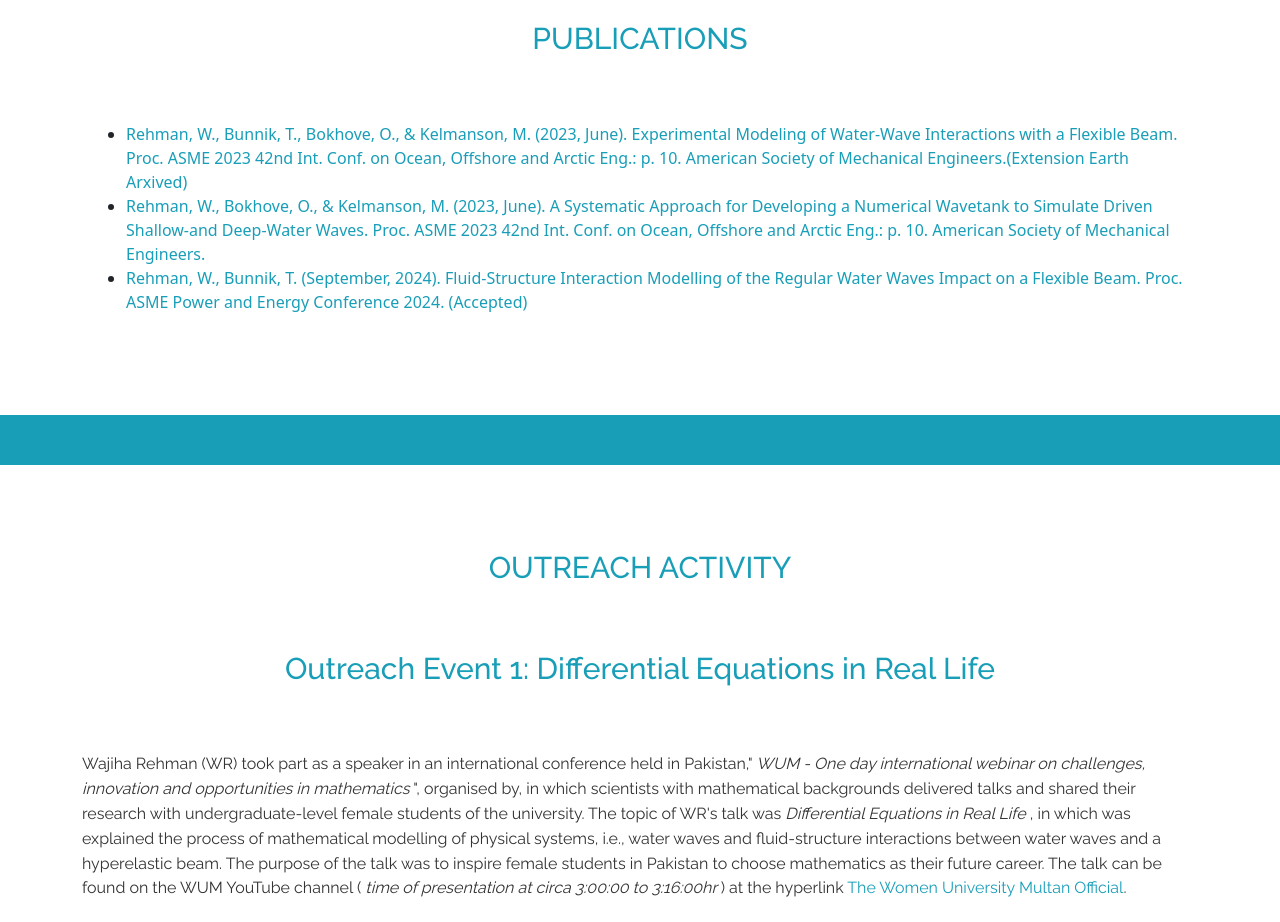
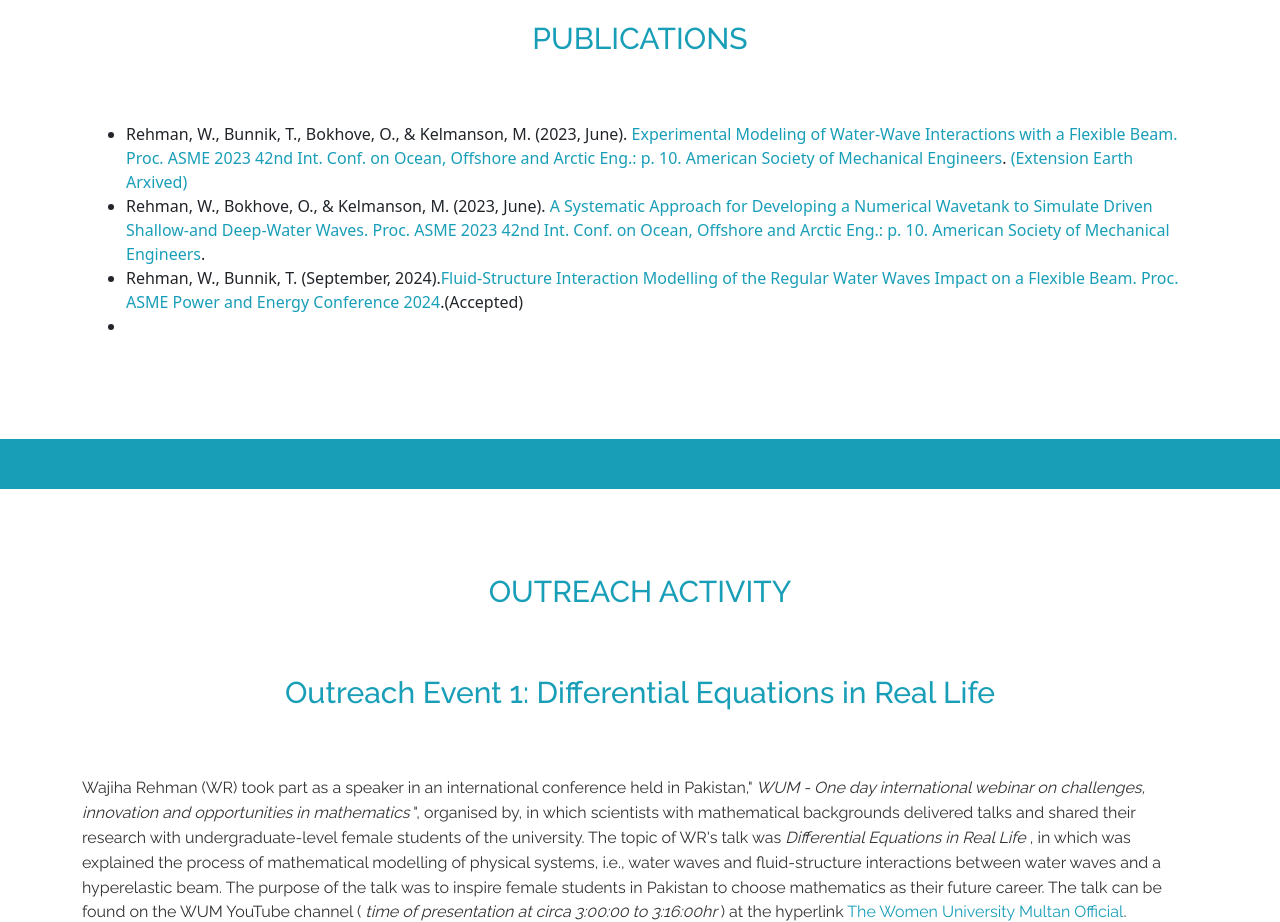
Before and after one commit to Wajiha11/Wajiha11.github.io, a plain HTML site: page index.html in a window 1280 px wide. Shown: the part 4960-5882 px from the top of the page. Drawn offline with Linux system fonts and the light colour scheme.

Commit message:
Update index.html

```diff
--- a/index.html
+++ b/index.html
@@ -275,13 +275,12 @@
           PUBLICATIONS
         </h2>
       <div class="container">
-       <ul style="list-style-type:disc">
-         <li><a href="hhttps://asmedigitalcollection.asme.org/OMAE/proceedings-abstract/OMAE2023/86892/1167288">Rehman, W., Bunnik, T., Bokhove, O., & Kelmanson, M. (2023, June). Experimental Modeling of Water-Wave Interactions with a Flexible Beam. Proc. ASME 2023 42nd Int. Conf. on Ocean, Offshore and Arctic Eng.: p. 10. American Society of Mechanical
-Engineers.(Extension Earth Arxived)</a>  </li>
-         <li><a href="https://asmedigitalcollection.asme.org/OMAE/proceedings-abstract/OMAE2023/86892/1167281">Rehman, W., Bokhove, O., & Kelmanson, M. (2023, June). A Systematic Approach for Developing a Numerical Wavetank to Simulate Driven Shallow-and Deep-Water Waves. Proc. ASME 2023 42nd Int. Conf. on Ocean, Offshore and Arctic Eng.: p. 10.
-American Society of Mechanical Engineers.</a>  </li>
-         <li><a href="https://event.asme.org/POWER">Rehman, W., Bunnik, T. (September, 2024). Fluid-Structure Interaction Modelling of the Regular Water Waves Impact on a Flexible Beam. Proc. ASME Power and Energy Conference 2024. (Accepted)</a>  </li>
-
+        <ul style="list-style-type:disc">
+         <li>Rehman, W., Bunnik, T., Bokhove, O., & Kelmanson, M. (2023, June). <a href="hhttps://asmedigitalcollection.asme.org/OMAE/proceedings-abstract/OMAE2023/86892/1167288">Experimental Modeling of Water-Wave Interactions with a Flexible Beam. Proc. ASME 2023 42nd Int. Conf. on Ocean, Offshore and Arctic Eng.: p. 10. American Society of Mechanical
+Engineers</a>. <a href="https://eartharxiv.org/repository/view/6586/">(Extension Earth Arxived)</a></li>
+         <li>Rehman, W., Bokhove, O., & Kelmanson, M. (2023, June). <a href="https://asmedigitalcollection.asme.org/OMAE/proceedings-abstract/OMAE2023/86892/1167281">A Systematic Approach for Developing a Numerical Wavetank to Simulate Driven Shallow-and Deep-Water Waves. Proc. ASME 2023 42nd Int. Conf. on Ocean, Offshore and Arctic Eng.: p. 10.
+American Society of Mechanical Engineers</a>.</li>
+          <li> Rehman, W., Bunnik, T. (September, 2024).<a href="https://event.asme.org/POWER">Fluid-Structure Interaction Modelling of the Regular Water Waves Impact on a Flexible Beam. Proc. ASME Power and Energy Conference 2024</a>.(Accepted)<li>
         </ul>
       </div>
 
```
